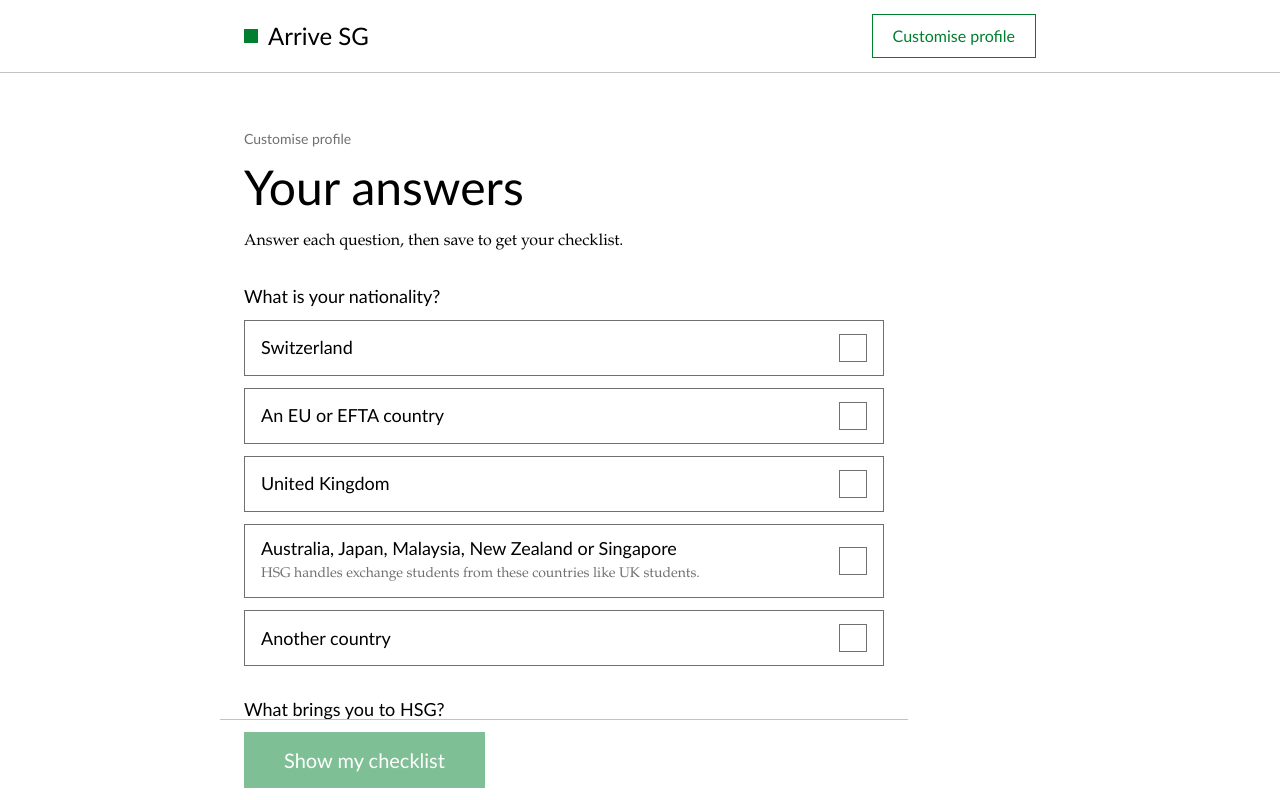
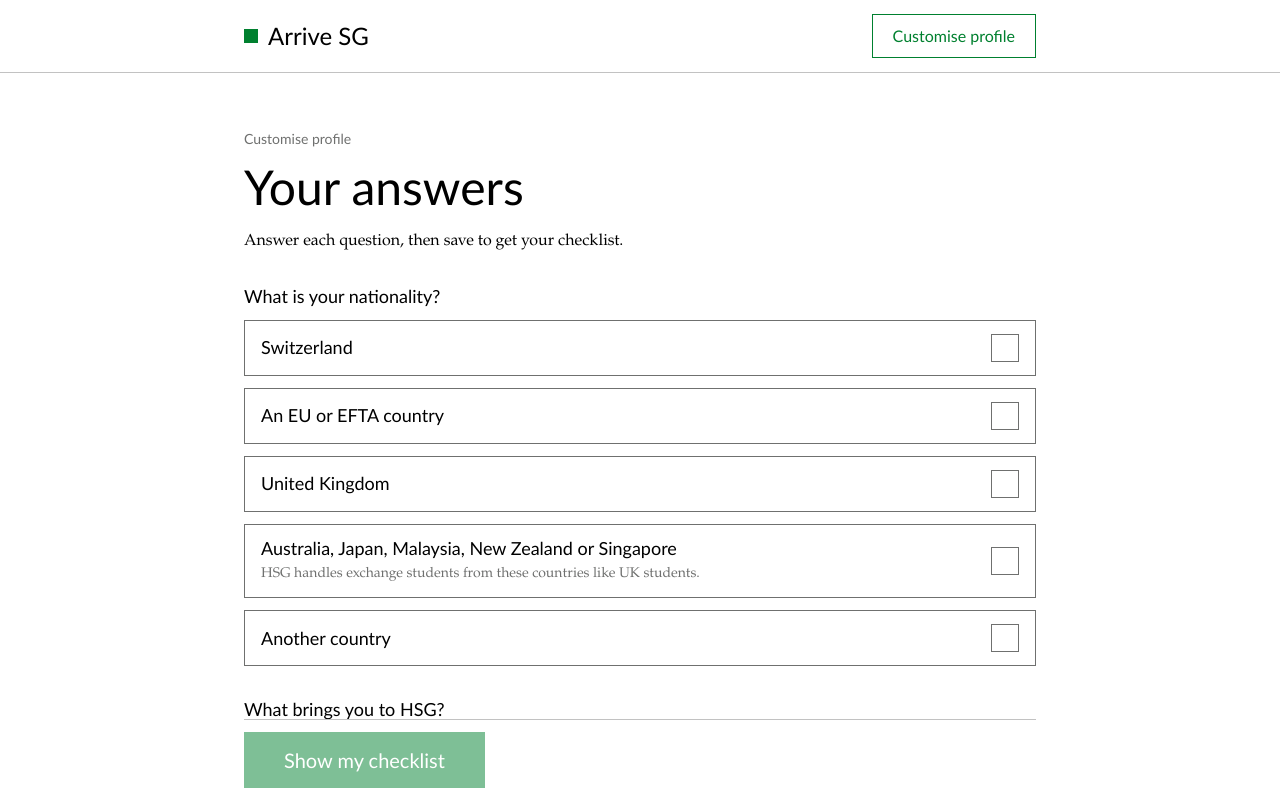
Before and after one commit to MateoGlzAlon/start-group-4, a Next.js app in the folder frontend/: page /profile in a window 1280 px wide. Shown: the top 800 px of the page. Built offline with nearby package versions, Linux system fonts and the light colour scheme.

Commit message:
fix width

```diff
--- a/frontend/src/components/ProfileEditor.module.css
+++ b/frontend/src/components/ProfileEditor.module.css
@@ -1,5 +1,5 @@
 .editor {
-  max-width: 640px;
+  width: 100%;
 }
 
 .heading {
@@ -109,8 +109,8 @@
   flex-wrap: wrap;
   align-items: center;
   gap: 0.5rem 1.5rem;
-  margin: 0 calc(-1 * var(--gutter));
-  padding: 12px var(--gutter) calc(12px + env(safe-area-inset-bottom));
+  margin: 0;
+  padding: 12px 0 calc(12px + env(safe-area-inset-bottom));
   background: var(--hsg-white);
   border-top: 1px solid var(--hsg-grey-300);
 }
--- a/frontend/src/components/Questionnaire.module.css
+++ b/frontend/src/components/Questionnaire.module.css
@@ -50,7 +50,7 @@
 /* One question per screen */
 
 .question {
-  max-width: 640px;
+  width: 100%;
 }
 
 .topRow {
```
Also changed, not shown: 1 other file (tests, documents, lock files or other folders).
